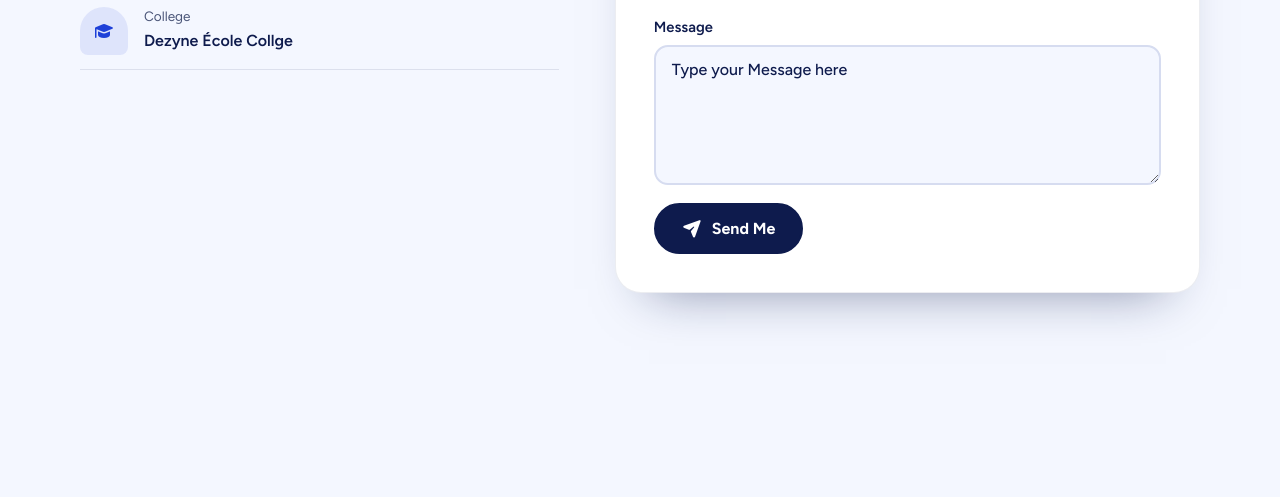
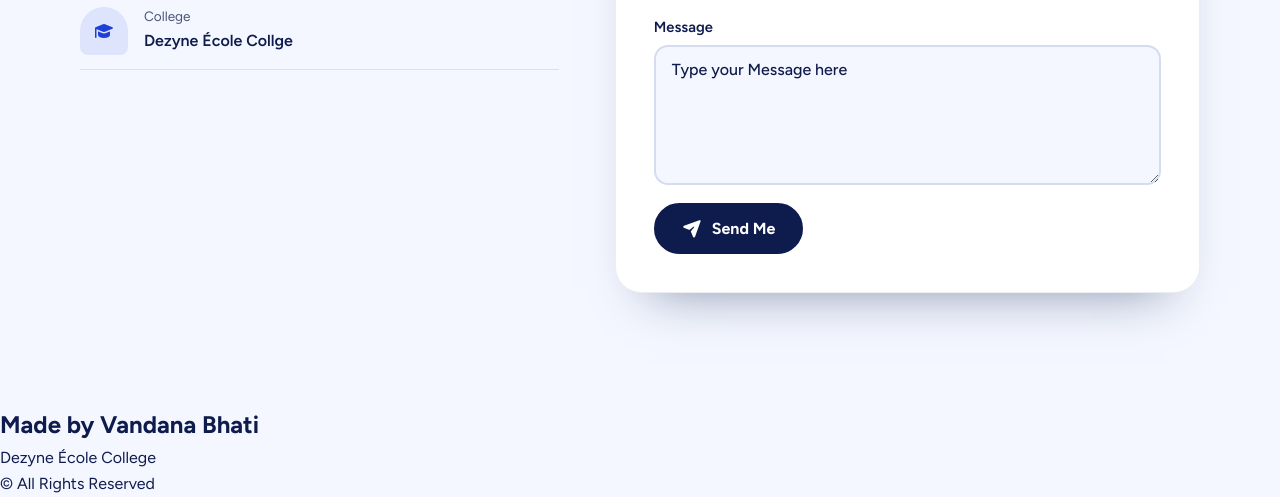
Before and after one commit to vandanabhati134-cloud/Personal-Portfolio, a plain HTML site: page index.html in a window 1280 px wide. Shown: the part 5592-6089 px from the top of the page. Before the commit the page ends 5997 px from the top, so only its background shows below. Drawn offline with nearby package versions, Linux system fonts and the light colour scheme.

Commit message:
Update index.html

```diff
--- a/index.html
+++ b/index.html
@@ -428,7 +428,11 @@
             </form>
         </div>
     </section>
-
+ <footer>
+        <h2>Made by Vandana Bhati</h2>
+        <p>Dezyne École College</p>
+        <p>© All Rights Reserved</p>
+    </footer>
 </body>
 
 </html>
```
